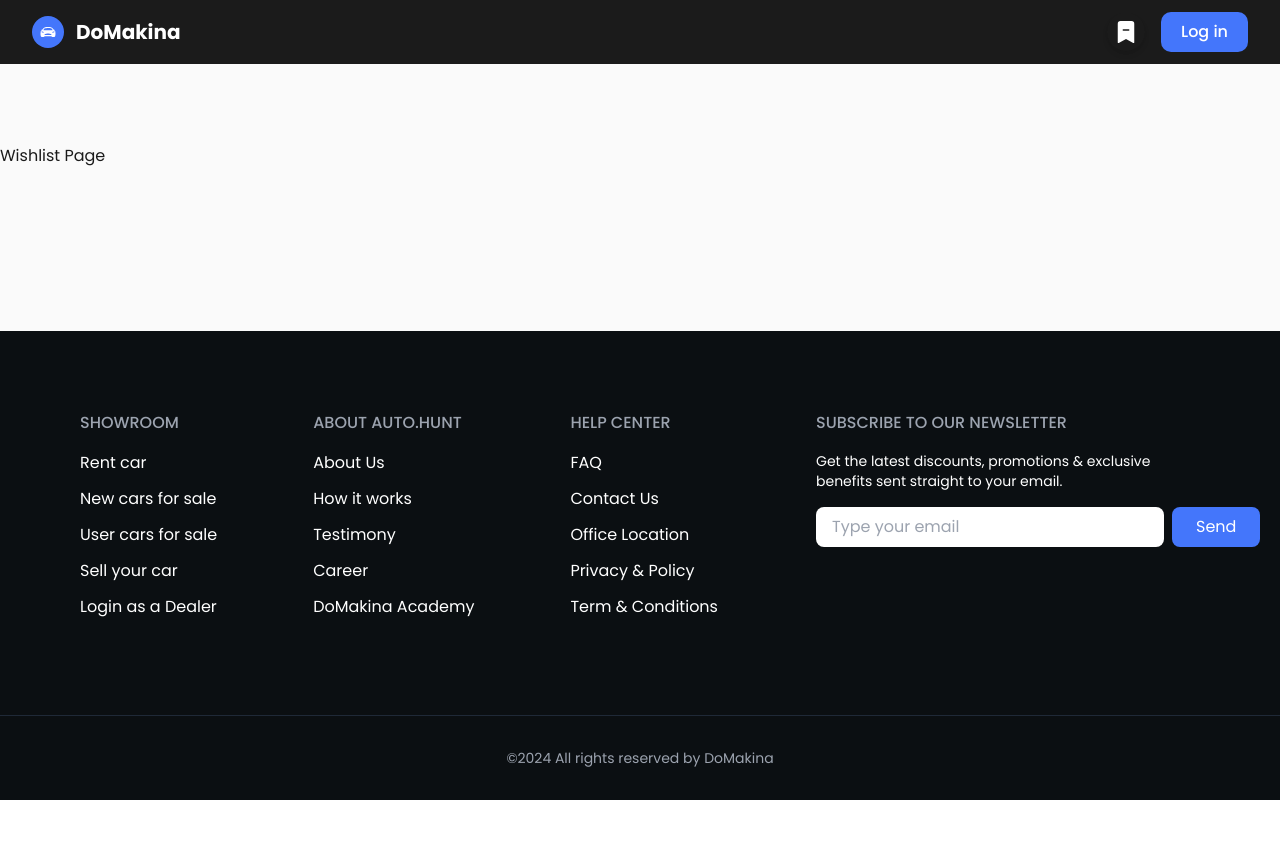
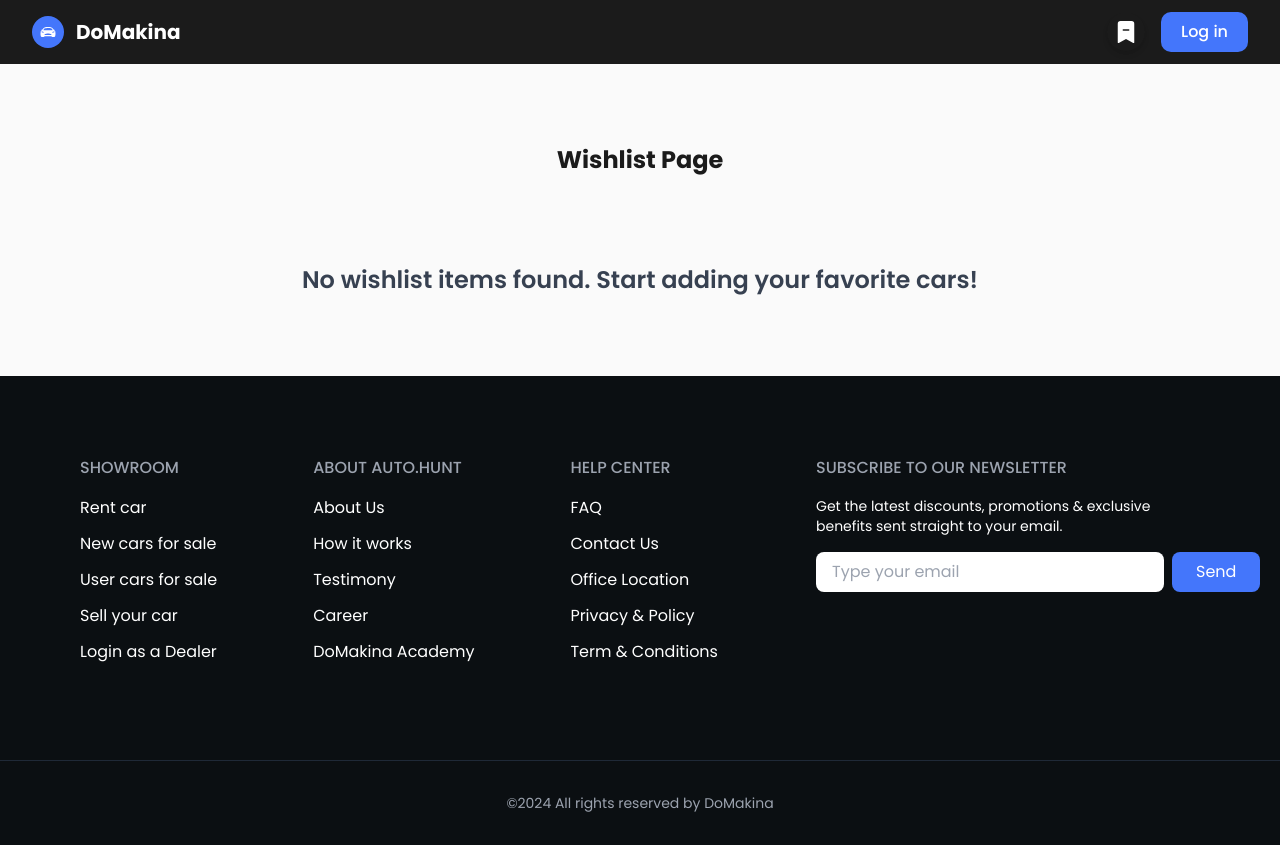
Before and after one commit to DoMakina/frontend, a React (Vite) app: page /wishlist in a window 1280 px wide. Before the commit the page ends 800 px from the top, so only its background shows below. Built offline with nearby package versions, Linux system fonts and the light colour scheme.

Commit message:
Refactor WishlistPage components and add WishlistGrind, update the WishlistPage layout and structure

```diff
--- /dev/null
+++ b/src/components/pages/Wishlist/WishlistGrid.jsx
@@ -0,0 +1,31 @@
+import { CarCard } from "../Search";
+import { LocalStorageUtils } from "../../../utils";
+
+export default function WishlistGrid() {
+	const wishlistCars = LocalStorageUtils.getItem("wishlist") || [];
+	const cars = LocalStorageUtils.getItem("cars") || [];
+	const wishlistCarsData = cars.filter((car) =>
+		wishlistCars.includes(car.id),
+	);
+
+	return wishlistCars.length === 0 ? (
+		<div className="flex w-full items-center justify-center px-6 lg:px-14">
+			<div className="flex w-full max-w-7xl flex-col items-center justify-center">
+				<h2 className="text-center text-2xl font-semibold text-gray-700">
+					No wishlist items found. Start adding your favorite cars!
+				</h2>
+			</div>
+		</div>
+	) : (
+		<div className="flex w-full items-center justify-center px-6 lg:px-14">
+			<div className="flex w-full max-w-7xl flex-col items-center justify-center">
+				{/* Wishlist Car Cards Grid */}
+				<div className="grid w-full grid-cols-1 gap-6 sm:grid-cols-2 md:grid-cols-3">
+					{wishlistCarsData.map((car, index) => (
+						<CarCard key={index} car={car} />
+					))}
+				</div>
+			</div>
+		</div>
+	);
+}
--- /dev/null
+++ b/src/components/pages/Wishlist/index.js
@@ -0,0 +1 @@
+export { default as WishlistGrid } from "./WishlistGrid";
--- a/src/pages/public/WishlistPage.jsx
+++ b/src/pages/public/WishlistPage.jsx
@@ -1,9 +1,16 @@
 import { MainLayout } from "../../components/layouts";
+import { WishlistGrid } from "../../components/pages/Wishlist";
 
 const WishlistPage = () => {
 	return (
 		<MainLayout>
-			<h1>Wishlist Page</h1>
+			<div className="flex flex-grow flex-col items-center justify-center gap-16">
+				<h1 className="mb-6 text-center text-2xl font-bold">
+					Wishlist Page
+				</h1>
+
+				<WishlistGrid />
+			</div>
 		</MainLayout>
 	);
 };
--- a/src/router/RouterManagement.jsx
+++ b/src/router/RouterManagement.jsx
@@ -23,6 +23,7 @@ const RouterManagement = () => {
 				<Route path="/" element={<HomePage />} />
 				<Route path="/search" element={<SearchPage />} />
 				<Route path="/car/:id" element={<CarPage />} />
+				<Route path="/wishlist" element={<WishlistPage />} />
 				<Route
 					path="/reset-password/:token"
 					element={<ResetPasswordPage />}
```
Also changed, not shown: src/components/pages/index.js (deleted).
